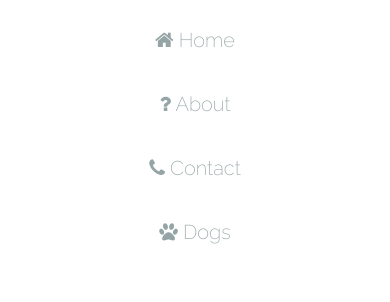
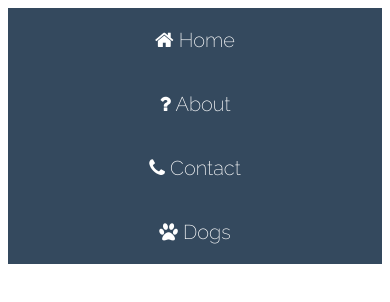
Before and after one commit to CianHub/responsive-navbar-flexbox, a plain HTML site: page index.html in a window 390 px wide. Drawn offline with Linux system fonts and the light colour scheme.

Commit message:
add background to mobile navbar

```diff
--- a/css/main.css
+++ b/css/main.css
@@ -29,10 +29,13 @@ a:hover {
         justify-content: space-around;
         flex-direction: column;
         align-items: center;
+        background: #34495e;
+
 
     }
 
     a {
         font-size: 20px;
+        color: white;
     }
 }
```
